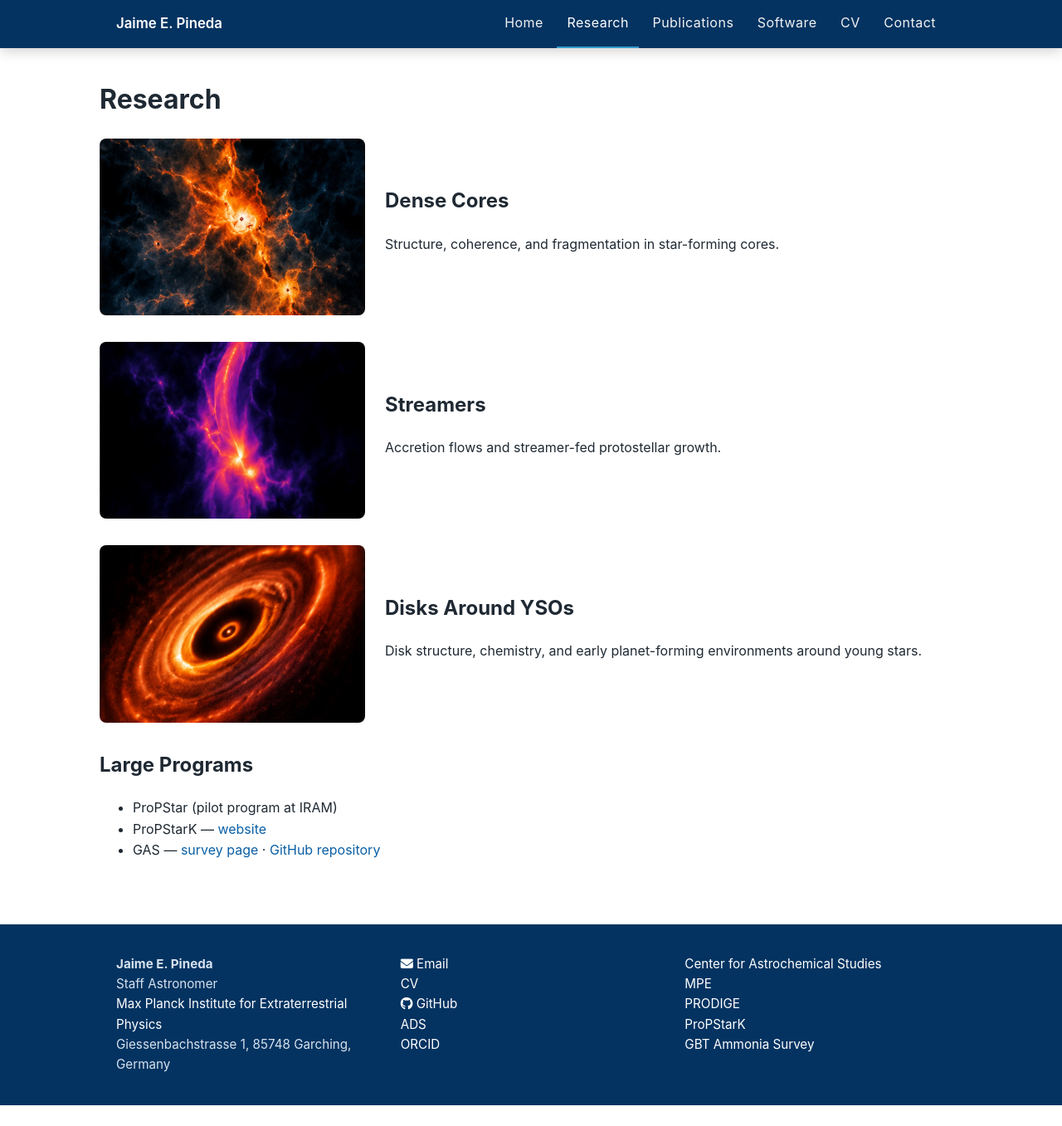
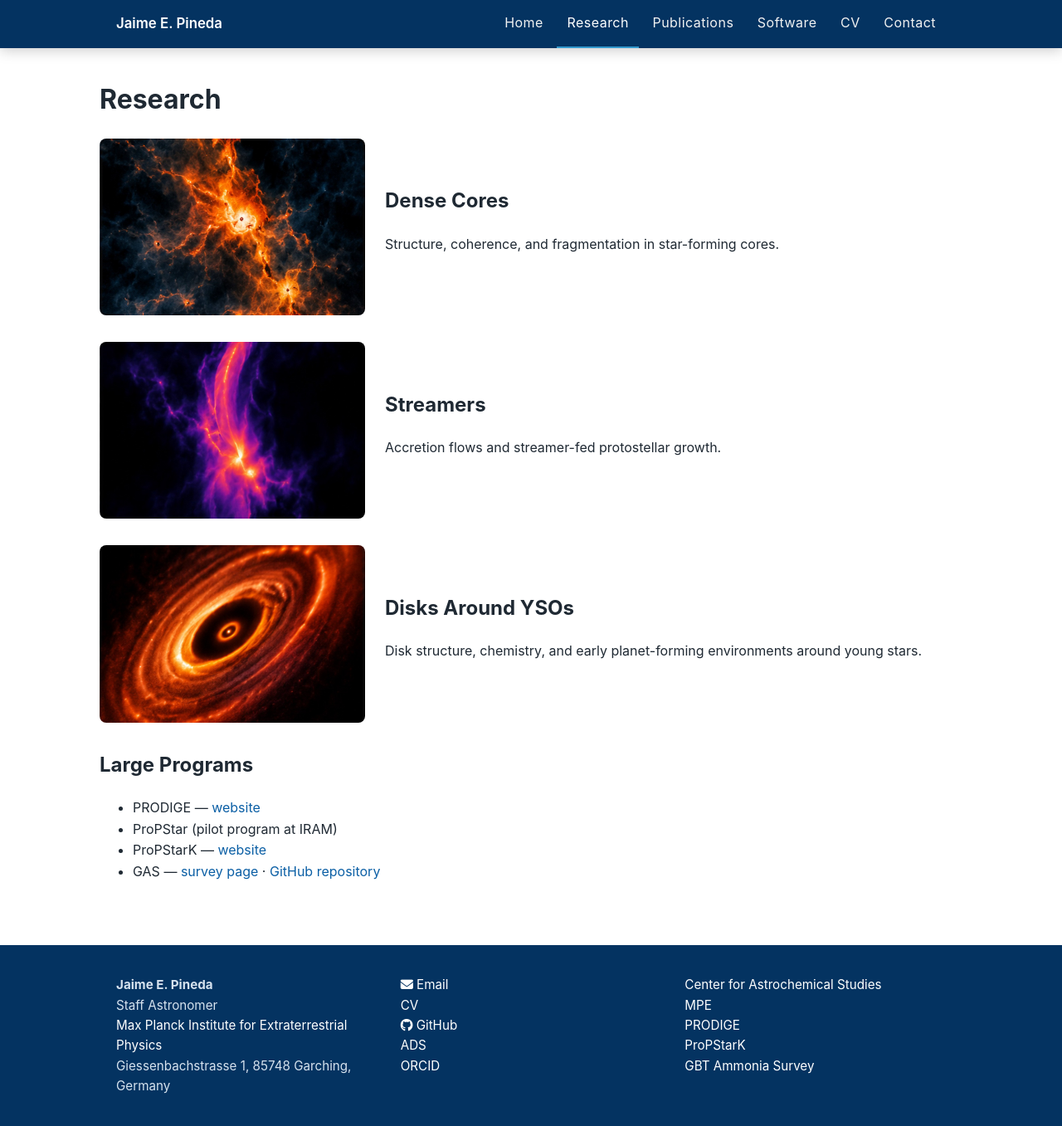
Before and after one commit to jpinedaf/jpinedaf.github.io, a Jekyll site: the page built from research/index.md, in a window 1280 px wide and 1357 px high. Shown: the whole window at 83% size. Built offline with Jekyll 4.4.1, drawn with Linux system fonts in a browser that asks for light colours; a style sheet for code colours, icons or effects is not loaded.

Commit message:
Add PRODIGE to Large Programs
Co-authored-by: Copilot <223556219+Copilot@users.noreply.github.com>

```diff
--- a/research/index.md
+++ b/research/index.md
@@ -30,6 +30,7 @@ permalink: /research/
 
 ## Large Programs
 
+- PRODIGE &mdash; [website](https://noema-prodige.github.io/)
 - ProPStar (pilot program at IRAM)
 - ProPStarK &mdash; [website](https://propstark.github.io/)
 - GAS &mdash; [survey page](https://greenbankobservatory.org/science/gbt-surveys/gas/) &middot; [GitHub repository](https://github.com/GBTAmmoniaSurvey)
```
